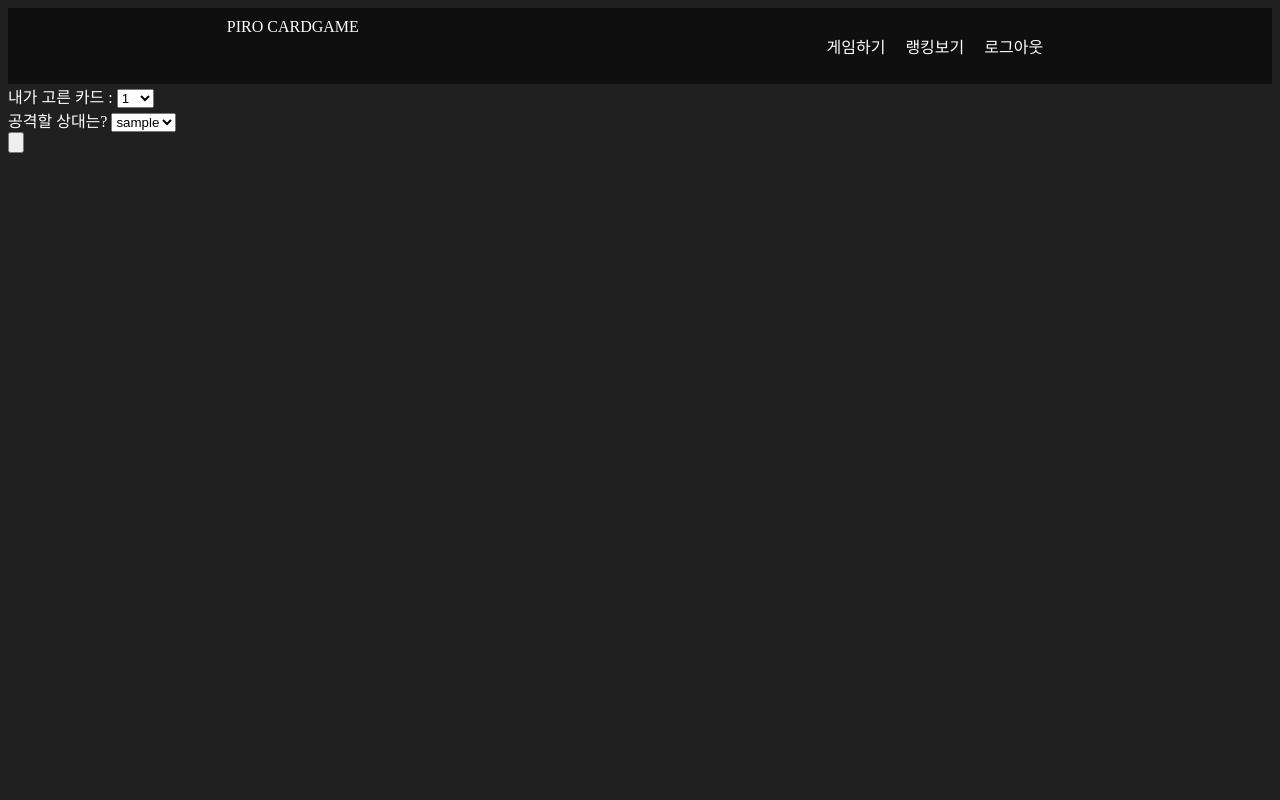
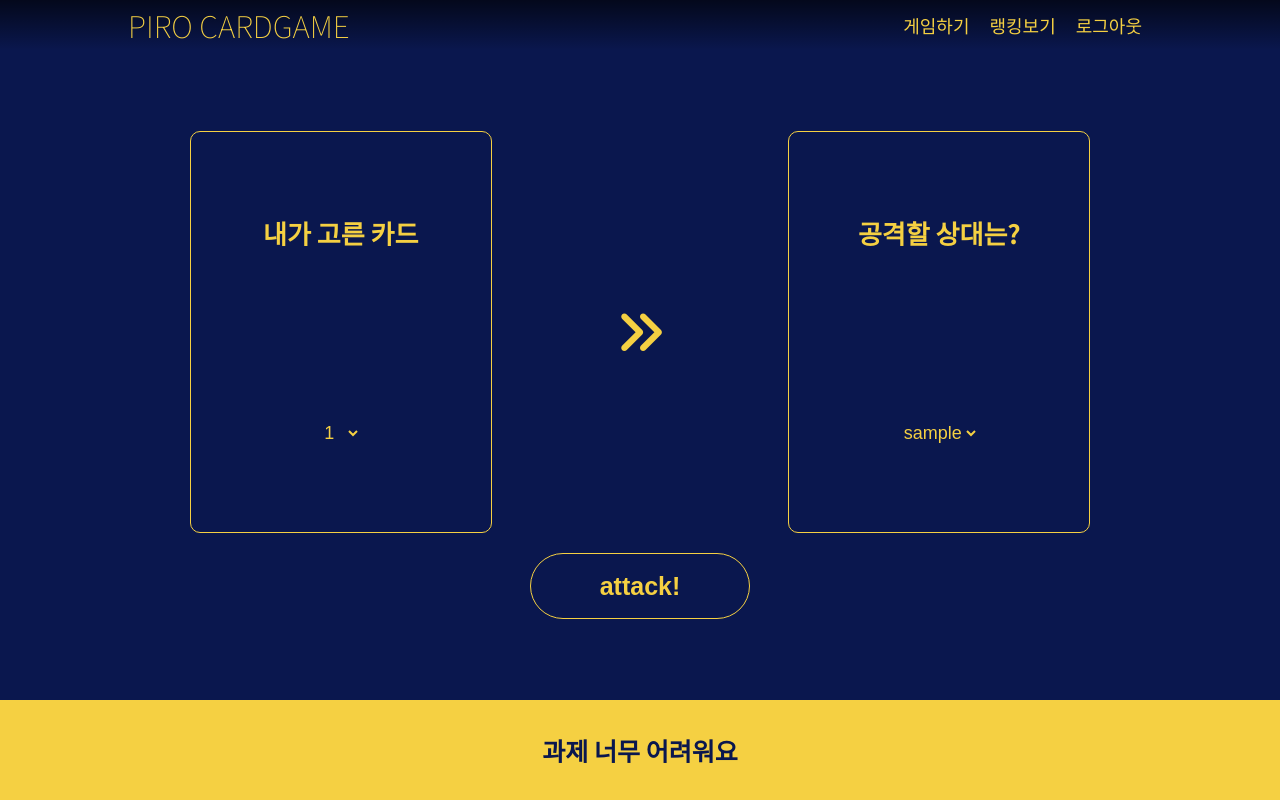
Before and after one commit to kshjessica/piro14_card-game, a Django app: page /attack/ in a window 1280 px wide. Run offline with Django 3.2, Linux system fonts and the light colour scheme; the visitor is signed in with stand-in values (Sample User, id 1); data comes from the database, SQL or seed files in the repository; some libraries are stand-ins or nearby versions.

Commit message:
game main/list/detail/attack done

```diff
--- a/config/settings.py
+++ b/config/settings.py
@@ -122,10 +122,11 @@ USE_TZ = True
 
 # Static files (CSS, JavaScript, Images)
 # https://docs.djangoproject.com/en/3.1/howto/static-files/
-STATIC_URL = '/static/'
+STATIC_URL = "/static/"
 STATIC_ROOT = os.path.join(BASE_DIR, "static")
 STATICFILES_DIRS = [
     os.path.join(BASE_DIR, "core", "static"),
+    os.path.join(BASE_DIR, "games", "static"),
 ]
 
 LOGIN_URL = "/users/login/"
--- a/core/static/layout.css
+++ b/core/static/layout.css
@@ -1,31 +1,97 @@
+@import "reset.css";
+@import url("https://fonts.googleapis.com/css2?family=Noto+Sans+KR:wght@100;400;700;900&display=swap");
+
+html {
+  height: 100%;
+}
+
 body {
-  background-color: #202020;
-  color: white;
+  min-width: 620px;
+  background-color: #0a174e;
+  color: #f5d042;
+  font-family: "Noto Sans KR";
+  height: 100%;
+}
+
+header {
+  display: flex;
+  justify-content: center;
+  align-items: center;
+  position: sticky;
+  /* Permalink - use to edit and share this gradient: https://colorzilla.com/gradient-editor/#000000+0,000000+100&0.65+0,0+100;Neutral+Density */
+  background: -moz-linear-gradient(
+    top,
+    rgba(0, 0, 0, 0.65) 0%,
+    rgba(0, 0, 0, 0) 100%
+  ); /* FF3.6-15 */
+  background: -webkit-linear-gradient(
+    top,
+    rgba(0, 0, 0, 0.65) 0%,
+    rgba(0, 0, 0, 0) 100%
+  ); /* Chrome10-25,Safari5.1-6 */
+  background: linear-gradient(
+    to bottom,
+    rgba(0, 0, 0, 0.65) 0%,
+    rgba(0, 0, 0, 0) 100%
+  ); /* W3C, IE10+, FF16+, Chrome26+, Opera12+, Safari7+ */
+  filter: progid:DXImageTransform.Microsoft.gradient( startColorstr='#a6000000', endColorstr='#00000000',GradientType=0 ); /* IE6-9 */
+  height: 50px;
+  width: 100%;
+  box-sizing: border-box;
+  z-index: 999;
+}
+
+header .header_container {
+  margin: 0 20px;
+  width: 80%;
+  max-width: 1200px;
+  display: flex;
+  justify-content: space-between;
+  align-items: center;
 }
 
 a {
   text-decoration: none;
-  color: white;
+  color: #f5d042;
+  font-family: "Noto Sans KR";
+  font-weight: 400;
+}
+
+header a {
+  font-size: 18px;
 }
 
 ul {
   list-style: none;
 }
 
-header {
-  display: flex;
-  justify-content: space-around;
-  padding: 10px 10px;
-  background-color: rgb(15, 15, 15);
+header .logo {
+  font-size: 30px;
+  font-family: "Noto Sans KR";
+  font-weight: 100;
 }
 
-.logo {
-}
-
-.nav {
+header .nav {
   display: flex;
 }
 
 .nav li {
   margin: 0 10px;
 }
+
+footer {
+  position: fixed;
+  bottom: 0;
+  height: 100px;
+  width: 100%;
+  background-color: #f5d042;
+  display: flex;
+  justify-content: center;
+  align-items: center;
+}
+
+footer div {
+  color: #0a174e;
+  font-size: 25px;
+  font-weight: 900;
+}
--- /dev/null
+++ b/core/static/reset.css
@@ -0,0 +1,129 @@
+/* http://meyerweb.com/eric/tools/css/reset/
+   v2.0 | 20110126
+   License: none (public domain)
+*/
+
+html,
+body,
+div,
+span,
+applet,
+object,
+iframe,
+h1,
+h2,
+h3,
+h4,
+h5,
+h6,
+p,
+blockquote,
+pre,
+a,
+abbr,
+acronym,
+address,
+big,
+cite,
+code,
+del,
+dfn,
+em,
+img,
+ins,
+kbd,
+q,
+s,
+samp,
+small,
+strike,
+strong,
+sub,
+sup,
+tt,
+var,
+b,
+u,
+i,
+center,
+dl,
+dt,
+dd,
+ol,
+ul,
+li,
+fieldset,
+form,
+label,
+legend,
+table,
+caption,
+tbody,
+tfoot,
+thead,
+tr,
+th,
+td,
+article,
+aside,
+canvas,
+details,
+embed,
+figure,
+figcaption,
+footer,
+header,
+hgroup,
+menu,
+nav,
+output,
+ruby,
+section,
+summary,
+time,
+mark,
+audio,
+video {
+  margin: 0;
+  padding: 0;
+  border: 0;
+  font-size: 100%;
+  font: inherit;
+  vertical-align: baseline;
+}
+/* HTML5 display-role reset for older browsers */
+article,
+aside,
+details,
+figcaption,
+figure,
+footer,
+header,
+hgroup,
+menu,
+nav,
+section {
+  display: block;
+}
+body {
+  line-height: 1;
+}
+ol,
+ul {
+  list-style: none;
+}
+blockquote,
+q {
+  quotes: none;
+}
+blockquote:before,
+blockquote:after,
+q:before,
+q:after {
+  content: "";
+  content: none;
+}
+table {
+  border-collapse: collapse;
+  border-spacing: 0;
+}
--- a/core/templates/layout.html
+++ b/core/templates/layout.html
@@ -5,13 +5,15 @@
     <meta charset="UTF-8">
     <meta name="viewport" content="width=device-width, initial-scale=1.0">
     <title>Piro Card Game!</title>
+    <link rel="stylesheet" href="{% static 'layout.css' %}">
     {% block extra_head %}
-        <link rel="stylesheet" href="{% static 'layout.css' %}">
     {% endblock %}
+    <script src="https://kit.fontawesome.com/9ada8679dc.js" crossorigin="anonymous"></script>
 </head>
 <body>
     <header>
-        <div class="logo">PIRO CARDGAME</div>
+        <div class="header_container">
+            <a href="{% url 'games:game_main' %}"><div class="logo">PIRO CARDGAME</div></a>
             <ul class="nav">
                 {% if request.user.is_authenticated %}
                     <li><a href="{% url "games:game_attack" %}">게임하기</a></li>
@@ -21,8 +23,16 @@
                     <li><a href="{% url "users:user_login" %}">로그인</a></li>
                 {% endif %}
             </ul>
+        </div>
     </header>
 
     {% block content %}{% endblock content %}
+
+    <footer>
+        <div>과제 너무 어려워요</div>
+    </footer>
+
+ {% block script %}{% endblock script %}
+
 </body>
 </html>
--- /dev/null
+++ b/games/static/game_attack.css
@@ -0,0 +1,63 @@
+.attack-form {
+  display: flex;
+  justify-content: center;
+  align-items: center;
+  flex-direction: column;
+  height: 75%;
+
+  width: 80%;
+}
+
+.attack-form .select-container {
+  display: flex;
+  justify-content: space-around;
+  align-items: center;
+  width: 100%;
+}
+
+.select-container > div {
+  display: flex;
+  flex-direction: column;
+  align-items: center;
+  justify-content: space-around;
+  border: #f5d042 1px solid;
+  border-radius: 10px;
+  height: 400px;
+  width: 300px;
+}
+
+.select-container div label {
+  font-size: 26px;
+  font-weight: 700;
+  font-family: "Noto Sans KR";
+}
+
+.select-container div select {
+  background-color: rgba(0, 0, 0, 0);
+  color: #f5d042;
+  font-size: 18px;
+  font-weight: 400;
+  border: none;
+}
+
+.select-container i {
+  font-size: 50px;
+}
+
+.attack-form input {
+  background-color: rgba(0, 0, 0, 0);
+  color: #f5d042;
+  width: 220px;
+  height: 80px;
+  border: 1px solid #f5d042;
+  border-radius: 40px;
+  font-size: 25px;
+  font-weight: 700;
+  margin-top: 20px;
+}
+
+.attack-form input:hover {
+  transition: 0.5s;
+  background-color: #f5d042;
+  color: #0a174e;
+}
--- /dev/null
+++ b/games/static/game_main.css
@@ -0,0 +1,21 @@
+.btn-container {
+  display: flex;
+  flex-direction: column;
+  align-items: center;
+}
+
+.btn {
+  border: 2px solid #f5d042;
+  border-radius: 40px;
+  height: 80px;
+  width: 250px;
+  font-size: 30px;
+  display: flex;
+  align-items: center;
+  justify-content: center;
+  margin: 10px;
+}
+
+.login-user {
+  margin-top: 15px;
+}
--- /dev/null
+++ b/games/static/games_layout.css
@@ -0,0 +1,16 @@
+.container {
+  height: 100%;
+  transform: translateY(-50px);
+  padding-top: 50px;
+  box-sizing: border-box;
+}
+
+.main_container {
+  display: flex;
+  justify-content: center;
+  align-items: center;
+  height: 100%;
+  box-sizing: border-box;
+  padding-bottom: 100px;
+  margin-bottom: -100px;
+}
--- a/games/templates/games/game_attack.html
+++ b/games/templates/games/game_attack.html
@@ -1,19 +1,37 @@
 {% extends 'games/layout.html' %}
+{% load static %}
 
-{% block content %}
-    <form action="" method="post">{% csrf_token %}
-        <label for="card_number">내가 고른 카드 : </label>
-        <select name="card_number" id="">
+{% block style %}
+    <link rel="stylesheet" href="{% static 'game_main.css' %}">
+    <link rel="stylesheet" href="{% static 'game_attack.css' %}">
+{% endblock style %}
+
+{% block games_layout %}
+    <div class="main_container">
+        <form class="attack-form" action="" method="post">{% csrf_token %}
+            <div class="select-container">
+                <div class="">
+                    <label for="card_number">내가 고른 카드</label>
+                    <select class="" name="card_number" id="">
                         {% for num in card_numbers %}
                         <option value="{{num}}">{{num}}</option>
                         {% endfor %}
-        </select><br>
+                    </select>
+                </div>
+                <i class="fas fa-angle-double-right"></i>
+                <div class="">
                     <label for="guest">공격할 상대는?</label>
                     <select name="guest" id="">
                         {% for user in users %}
                         <option value="{{user}}">{{user}}</option>
                         {% endfor %}
-        </select><br>
-        <input type="submit" value="">
+                    </select>
+                </div>
+            </div>
+            <input type="submit" value="attack!">
         </form>
-{% endblock content %}
+    </div>
+{% endblock games_layout %}
+
+{% block script %}
+{% endblock script %}
--- a/games/templates/games/layout.html
+++ b/games/templates/games/layout.html
@@ -1,3 +1,14 @@
 {% extends 'layout.html' %}
+{% load static %}
 
-{% block content %}{% endblock content %}
+{% block extra_head %}
+<link rel="stylesheet" href="{% static 'games_layout.css' %}">
+{% block style %}{% endblock style %}
+{% endblock extra_head %}
+
+{% block content %}
+    <div class="container">
+        {% block games_layout %}
+        {% endblock games_layout %}
+    </div>
+{% endblock content %}
--- a/users/models.py
+++ b/users/models.py
@@ -22,6 +22,7 @@ class User(AbstractUser):
         hosted_games = self.hosted_games.all()
         guested_games = self.guested_games.all()
         participated_games = chain(hosted_games, guested_games)
+        print(participated_games)
         participated_games = sorted(participated_games, key=lambda x: x.updated_at)[
             ::-1
         ]
```
Also changed, not shown: games/static/game_detail.css (added, +34 -0 lines), games/static/game_list.css (added, +57 -0 lines), games/templates/games/game_detail.html (+14 -6 lines), games/templates/games/game_list.html (+17 -6 lines), games/templates/games/game_main.html (+17 -7 lines). Lines whose indentation alone changed are shown as unchanged.
